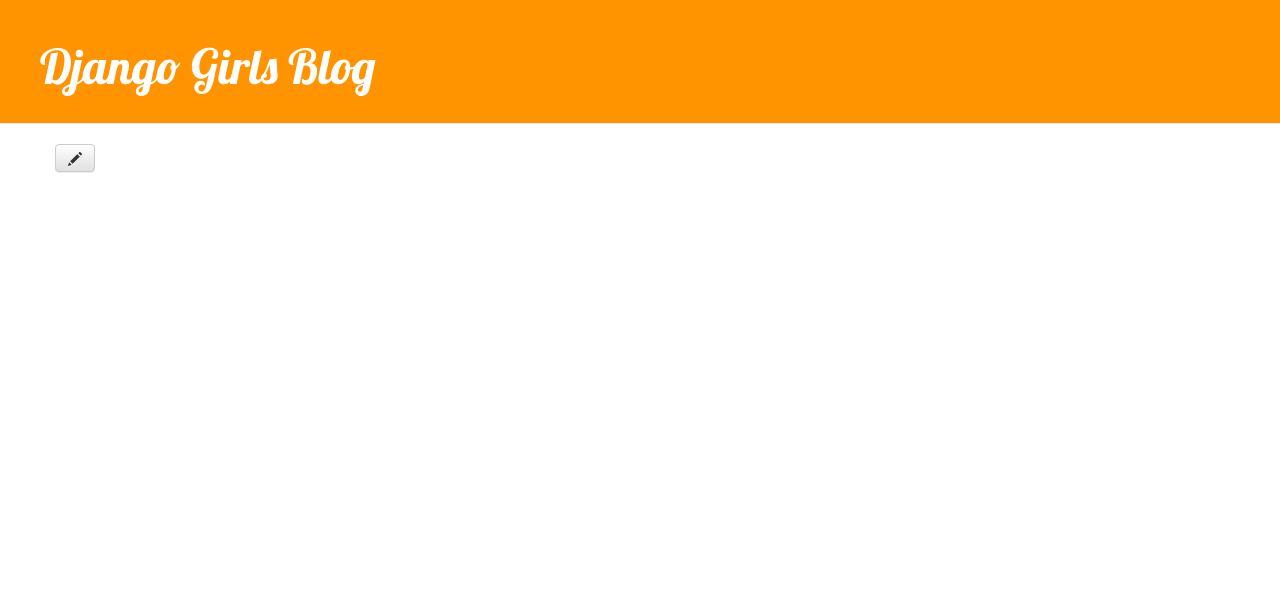
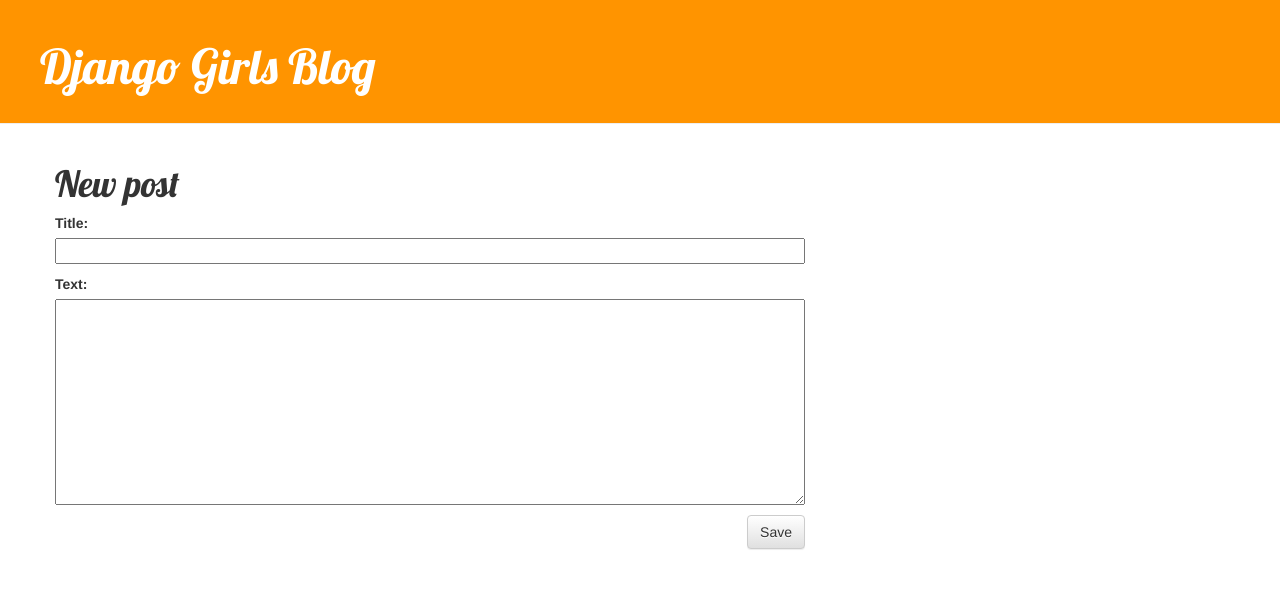
Before and after one commit to zKickz/my-first-blog, a Django app: page /post/new/ in a window 1280 px wide. Shown: the top 589 px of the page. Run offline with Django 3.2, Linux system fonts and the light colour scheme; some libraries are stand-ins or nearby versions.

Commit message:
Added views to create/edit blog post inside the site.

```diff
--- a/blog/templates/blog/post_edit.html
+++ b/blog/templates/blog/post_edit.html
@@ -1,14 +1,9 @@
 {% extends 'blog/base.html' %}
 
 {% block content %}
-    <div class="post">
-        {% if post.published_date %}
-            <div class="date">
-                {{ post.published_date }}
-            </div>
-        {% endif %}
-        <a class="btn btn-default" href="{% url 'post_edit' pk=post.pk %}"><span class="glyphicon glyphicon-pencil"></span></a>
-        <h1>{{ post.title }}</h1>
-        <p>{{ post.text|linebreaksbr }}</p>
-    </div>
+    <h1>New post</h1>
+    <form method="POST" class="post-form">{% csrf_token %}
+        {{ form.as_p }}
+        <button type="submit" class="save btn btn-default">Save</button>
+    </form>
 {% endblock %}
```
